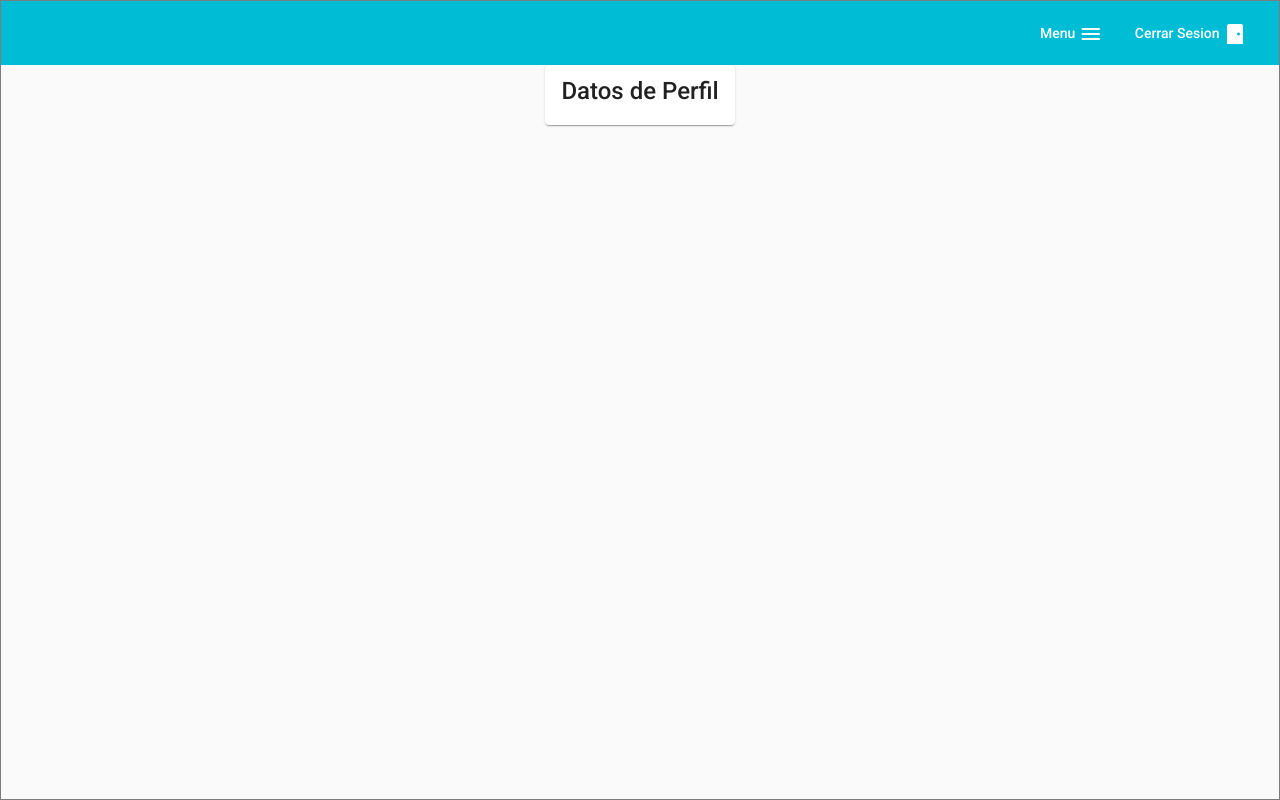
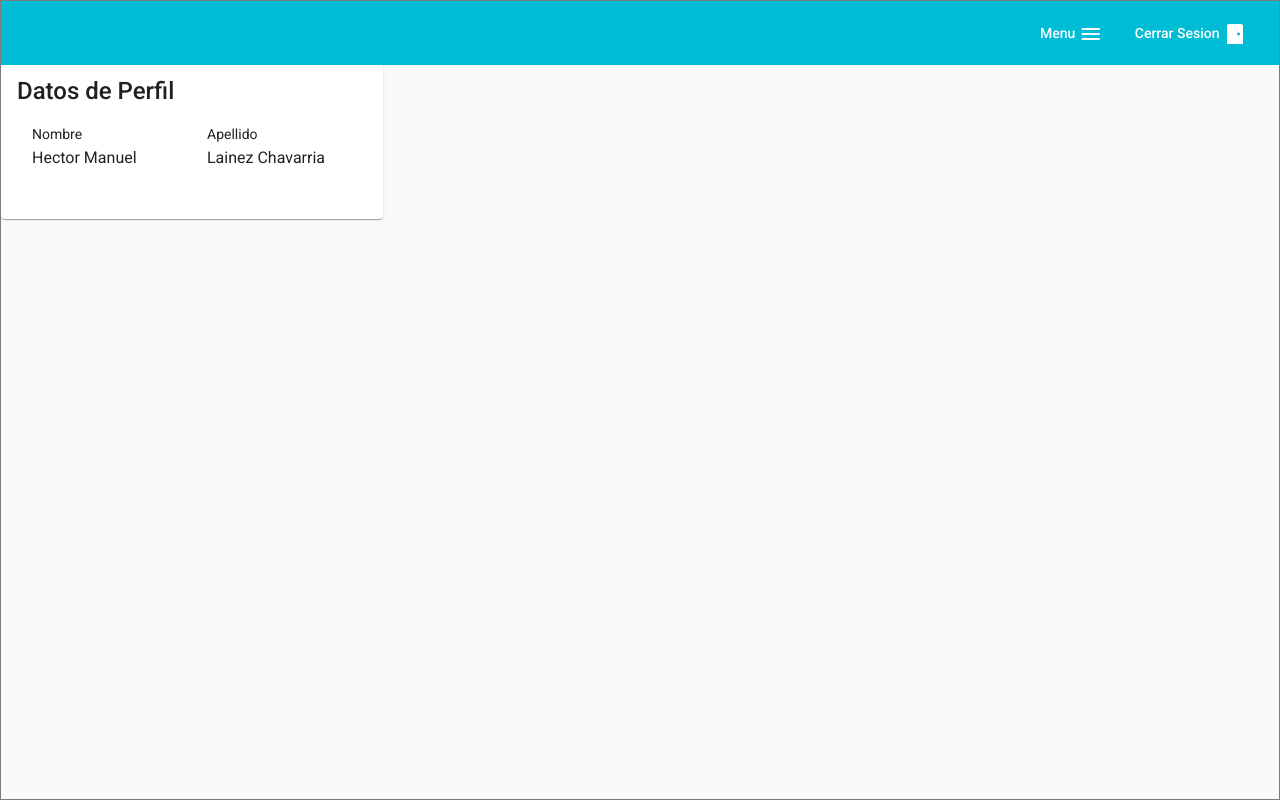
Before and after one commit to MasterTechHn/midoctor-app, an Angular app: page /med-portal/perfil in a window 1280 px wide. Built offline with nearby package versions, Linux system fonts and the light colour scheme.

Commit message:
-adding angular-layouts. -version^1.5. -angular cdk.

```diff
--- a/package.json
+++ b/package.json
@@ -1,6 +1,6 @@
 {
   "name": "midoctor-app",
-  "version": "0.0.0",
+  "version": "0.1.5",
   "scripts": {
     "ng": "ng",
     "start": "ng serve",
@@ -12,10 +12,11 @@
   "private": true,
   "dependencies": {
     "@angular/animations": "~11.0.5",
-    "@angular/cdk": "^11.0.4",
+    "@angular/cdk": "^11.1.0",
     "@angular/common": "~11.0.5",
     "@angular/compiler": "~11.0.5",
     "@angular/core": "~11.0.5",
+    "@angular/flex-layout": "^11.0.0-beta.33",
     "@angular/forms": "~11.0.5",
     "@angular/material": "^11.0.4",
     "@angular/platform-browser": "~11.0.5",
--- a/src/app/app-medportal/app-medportal.module.ts
+++ b/src/app/app-medportal/app-medportal.module.ts
@@ -1,5 +1,6 @@
 import { NgModule } from '@angular/core';
 import { CommonModule } from '@angular/common';
+import { FlexLayoutModule } from '@angular/flex-layout';
 import { AppRoutingModule } from '../modules/app-routing.module';
 import { AppMaterialModule } from '../modules/app-material.module';
 import { MedPortalComponent } from './med-portal.component';
@@ -17,7 +18,8 @@ import { AgendaComponent } from './agenda/agenda.component';
   imports: [
     CommonModule,
     AppRoutingModule,
-    AppMaterialModule
+    AppMaterialModule,
+    FlexLayoutModule
   ]
 })
 export class AppMedportalModule { }
--- a/src/app/app-medportal/med-portal.component.css
+++ b/src/app/app-medportal/med-portal.component.css
@@ -7,7 +7,7 @@
 .example-sidenav-content {
     display: flex;
     height: 100%;
-    justify-content: center;
+    justify-content: flex-start;
 }
 
 .example-sidenav {
--- a/src/app/app-medportal/perfil/med-portal-perfil.component.css
+++ b/src/app/app-medportal/perfil/med-portal-perfil.component.css
@@ -1,7 +1,10 @@
 
 .perfil-container {
-  height: 25%;
-  width: auto;
-  margin: 10 10;
-  padding: 15 15;
+  height: auto;
+  width: 100%;
+  padding: 15px 15px;
 }
+
+mat-card {
+  min-width: 350px;
+}
--- a/src/app/app-medportal/perfil/med-portal-perfil.component.html
+++ b/src/app/app-medportal/perfil/med-portal-perfil.component.html
@@ -1,6 +1,16 @@
 <mat-card>
   <mat-card-title>Datos de Perfil</mat-card-title>
   <mat-card-content class="perfil-container">
+    <div fxLayout="row" fxLayoutAlign="space-around start">
+      <div fxFlex="50">
+        <mat-label>Nombre</mat-label>
+        <h3>{{doctor.name}}</h3>
+      </div>
 
+      <div fxFlex="50">
+        <mat-label>Apellido </mat-label>
+        <h3>{{doctor.lastname}}</h3>
+      </div>
+    </div>
   </mat-card-content>
 </mat-card>
--- a/src/app/app-medportal/perfil/med-portal-perfil.component.ts
+++ b/src/app/app-medportal/perfil/med-portal-perfil.component.ts
@@ -6,6 +6,10 @@ import { Component, OnInit } from '@angular/core';
   styleUrls: ['./med-portal-perfil.component.css']
 })
 export class MedPortalPerfilComponent implements OnInit {
+  doctor = {
+    name: 'Hector Manuel',
+    lastname: 'Lainez Chavarria'
+  }
   constructor() { }
 
   ngOnInit(): void {
--- a/src/app/app.module.ts
+++ b/src/app/app.module.ts
@@ -5,6 +5,7 @@ import { AppRoutingModule } from './modules/app-routing.module';
 import { AppMaterialModule } from './modules/app-material.module';
 import { AppMedportalModule } from './app-medportal/app-medportal.module';
 import { ReactiveFormsModule } from '@angular/forms';
+import { FlexLayoutModule } from '@angular/flex-layout';
 
 import { AppComponent } from './app.component';
 import { BrowserAnimationsModule } from '@angular/platform-browser/animations';
@@ -30,7 +31,8 @@ import { ModalRequestComponent } from './modal-request/modal-request.component';
     BrowserAnimationsModule,
     AppMaterialModule,
     AppMedportalModule,
-    ReactiveFormsModule
+    ReactiveFormsModule,
+    FlexLayoutModule
   ],
   providers: [],
   bootstrap: [AppComponent]
```
Also changed, not shown: 1 other file (tests, documents, lock files or other folders).
